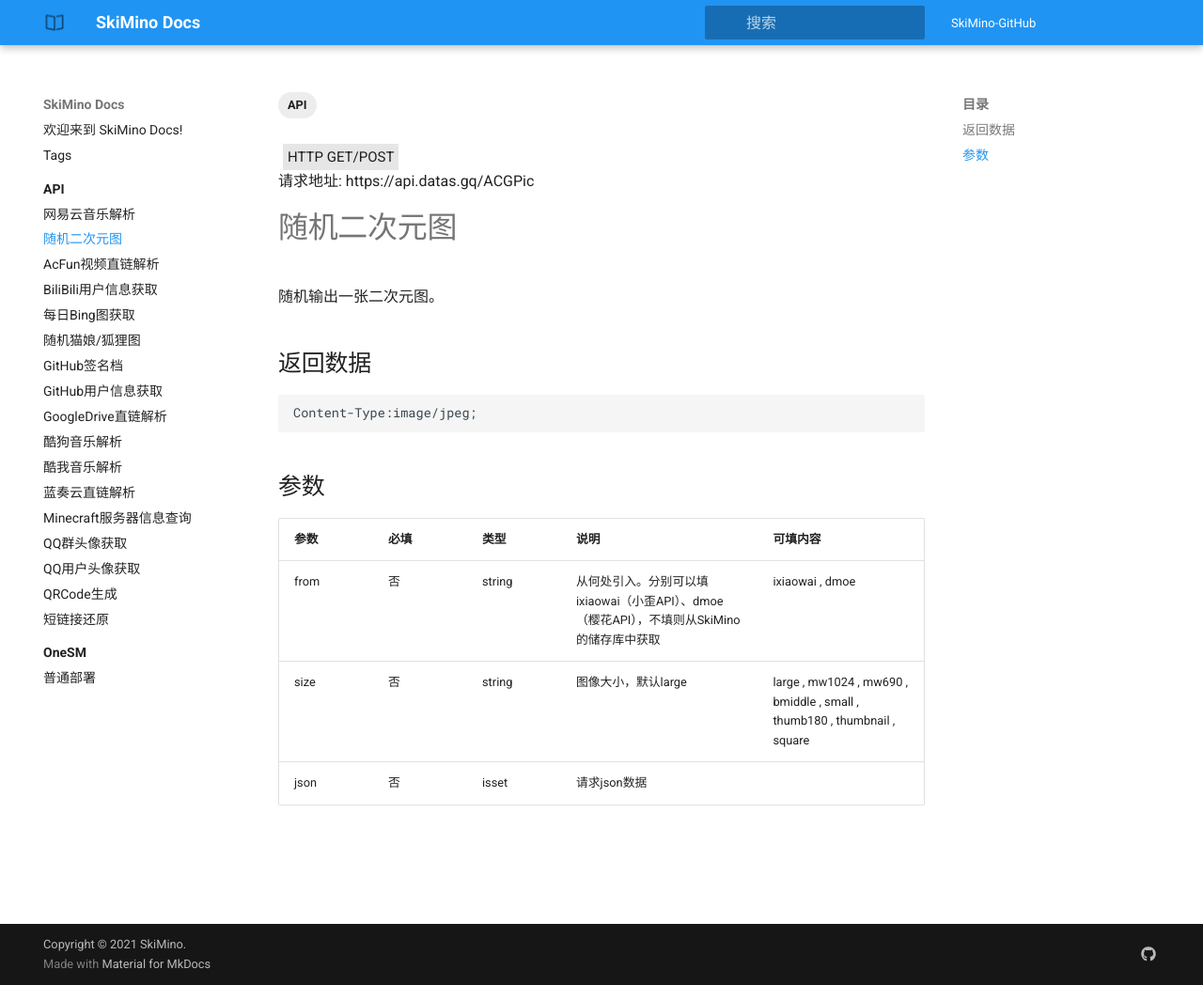
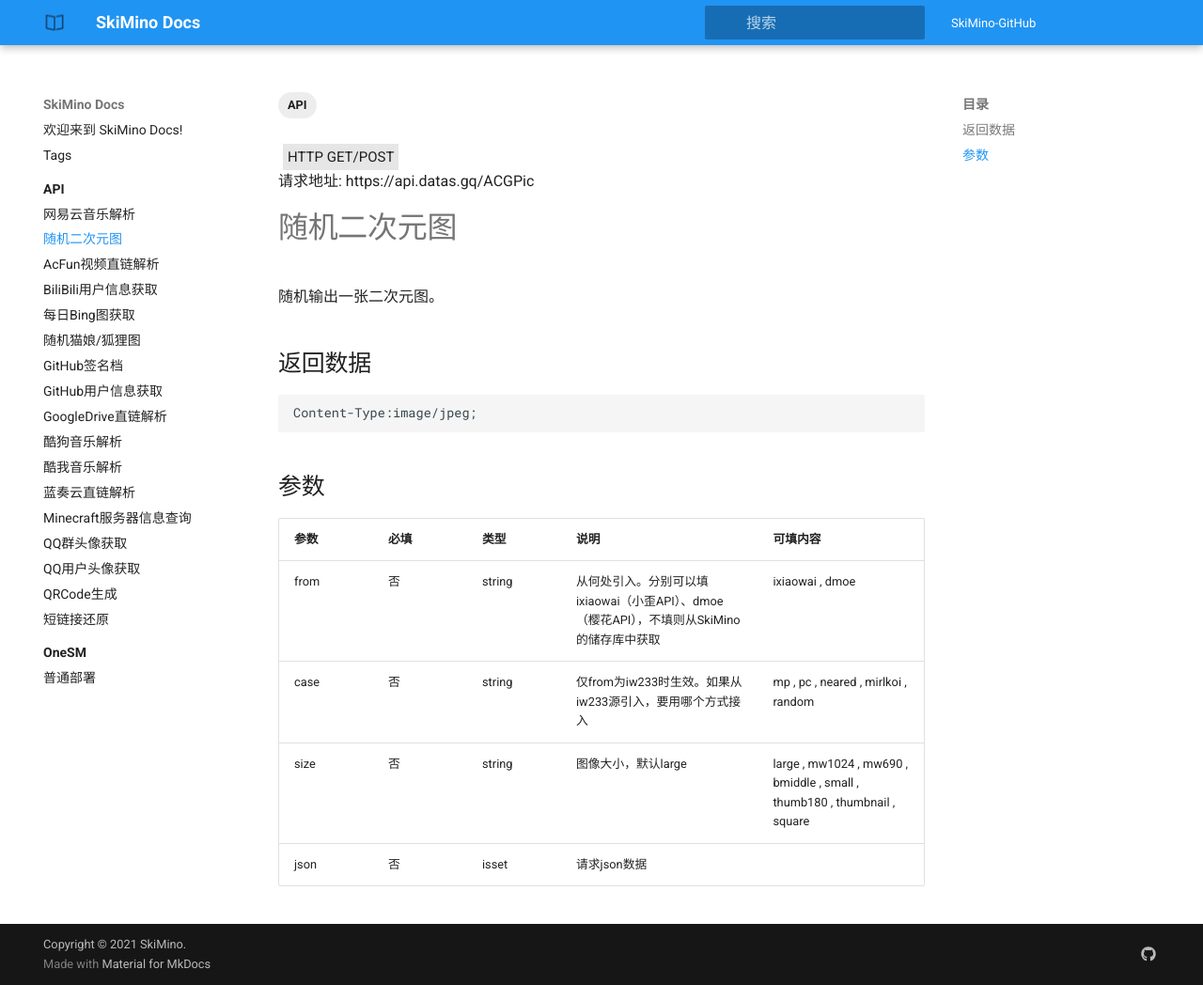
Before and after one commit to SkiMinoAPI/Docs, an MkDocs documentation site: the page built from docs/API/ACGPic.md, in a window 1280 px wide and 1048 px high. Shown: the whole window at 94% size. Built offline with MkDocs 1.6.1 and Material for MkDocs 9.7.7, drawn with Linux system fonts in a browser that asks for light colours.

Commit message:
Update ACGPic.md

```diff
--- a/docs/API/ACGPic.md
+++ b/docs/API/ACGPic.md
@@ -18,6 +18,7 @@ Content-Type:image/jpeg;
 | 参数 | 必填 | 类型 | 说明 | 可填内容 |
 | --- | --- | --- | --- | --- |
 | from | 否 | string | 从何处引入。分别可以填ixiaowai（小歪API）、dmoe（樱花API），不填则从SkiMino的储存库中获取 | ixiaowai , dmoe |
+| case | 否 | string | 仅from为iw233时生效。如果从iw233源引入，要用哪个方式接入 | mp , pc , neared , mirlkoi , random |
 | size | 否 | string | 图像大小，默认large | large , mw1024 , mw690 , bmiddle , small , thumb180 , thumbnail , square |
 | json | 否 | isset | 请求json数据 |  |
 
```
